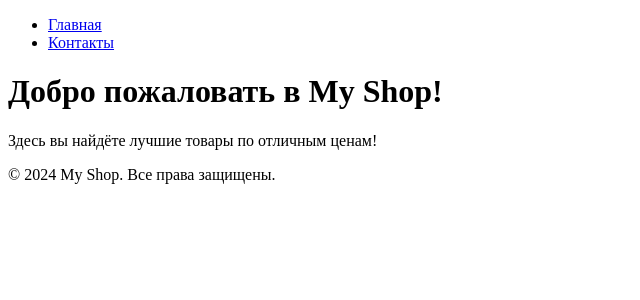
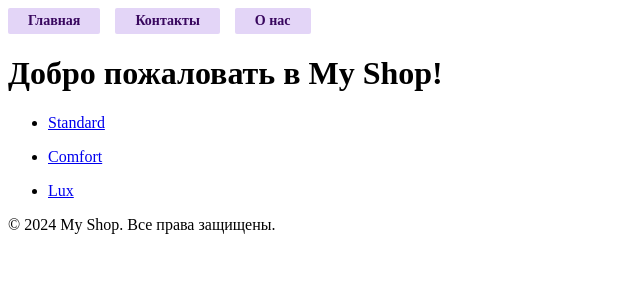
Before and after one commit to Anfibik/FeelYoFit, a Django app: page / in a window 1280 px wide. Shown: the top 300 px of the page, without its empty margins (0-640 px from the left). Run offline with Django 5.2, Linux system fonts and the light colour scheme.

Commit message:
Added base.html, index.html and first css style

```diff
--- a/apps/shop/templates/shop/index.html
+++ b/apps/shop/templates/shop/index.html
@@ -7,6 +7,11 @@
 {% block content %}
 <div class="container">
     <h1>Добро пожаловать в My Shop!</h1>
-    <p>Здесь вы найдёте лучшие товары по отличным ценам!</p>
+    <p></p>
+    {% for gammak in gammaks %}
+    <ul>
+        <li><a href="#">{{ gammak }}</a></li>
+    </ul>
+    {% endfor %}
 </div>
 {% endblock %}
--- a/apps/shop/views.py
+++ b/apps/shop/views.py
@@ -1,9 +1,10 @@
 from django.shortcuts import render
-
-from django.conf import settings
 
 
 def index(request):
-    for directory in settings.TEMPLATES[0]['DIRS']:
-        print(f"Папка для шаблонов: {directory}")
-    return render(request, 'shop/index.html')
+    gammaks = {
+        'Standard': "Йога-гаммак \"Стандарт\"",
+        'Comfort': "Йога-гаммак \"Комфорт\"",
+        'Lux': "Йога-гаммак \"Люкс\""
+    }
+    return render(request, 'shop/index.html', context={'gammaks': gammaks})
--- a/shop_setting/settings.py
+++ b/shop_setting/settings.py
@@ -118,7 +118,8 @@ USE_TZ = True
 # Static files (CSS, JavaScript, Images)
 # https://docs.djangoproject.com/en/5.1/howto/static-files/
 
-STATIC_URL = 'static/'
+STATIC_URL = '/static/'
+STATICFILES_DIRS = [BASE_DIR / 'static']
 
 # Default primary key field type
 # https://docs.djangoproject.com/en/5.1/ref/settings/#default-auto-field
--- a/static/css/styles.css
+++ b/static/css/styles.css
@@ -0,0 +1,37 @@
+/* Сброс стилей списка */
+.header-menu {
+    list-style: none; /* Убирает точки */
+    padding: 0;
+    margin: 0;
+    display: flex; /* Располагает элементы в одну строку */
+    justify-content: left; /* Центрирует кнопки по горизонтали */
+    gap: 15px; /* Расстояние между кнопками */
+}
+
+/* Стили для кнопок */
+.header-menu li a {
+    display: inline-block;
+    padding: 5px 20px; /* Внутренний отступ */
+    text-decoration: none; /* Убирает подчеркивание */
+    color: #38075e; /* Темно-фиалковый текст */
+    background-color: #e3d5f7; /* Светло-фиалковый фон */
+    border-radius: 2px; /* Закругленные углы */
+    font-size: 14px; /* Размер шрифта */
+    font-weight: bold; /* Жирный текст */
+    transition: all 0.3s ease; /* Анимация при наведении */
+}
+
+/* Эффект при наведении */
+.header-menu li a:hover {
+    background-color: #5a009d; /* Темно-фиалковый фон */
+    color: #fff; /* Белый текст */
+    transform: scale(1.1); /* Увеличение кнопки */
+    box-shadow: 0 4px 10px rgba(90, 0, 157, 0.3); /* Тень */
+}
+
+/* Эффект клика */
+.header-menu li a:active {
+    background-color: #a347ff; /* Светлее при клике */
+    transform: scale(0.95); /* Немного уменьшаем размер */
+    box-shadow: 0 2px 5px rgba(90, 0, 157, 0.2); /* Уменьшаем тень */
+}
--- a/templates/base.html
+++ b/templates/base.html
@@ -1,17 +1,22 @@
+{% load static %}
+
 <!DOCTYPE html>
 <html lang="en">
 <head>
     <meta charset="UTF-8">
     <meta name="viewport" content="width=device-width, initial-scale=1.0">
     <title>{% block title %}My Shop{% endblock %}</title>
+    <link rel="stylesheet" href="{% static 'css/styles.css' %}">
+
 </head>
 <body>
     <!-- Шапка -->
     <header>
         <nav>
-            <ul>
+            <ul class="header-menu">
                 <li><a href="{% url 'shop:index' %}">Главная</a></li>
                 <li><a href="#">Контакты</a></li>
+                <li><a href="#">О нас</a></li>
             </ul>
         </nav>
     </header>
```
